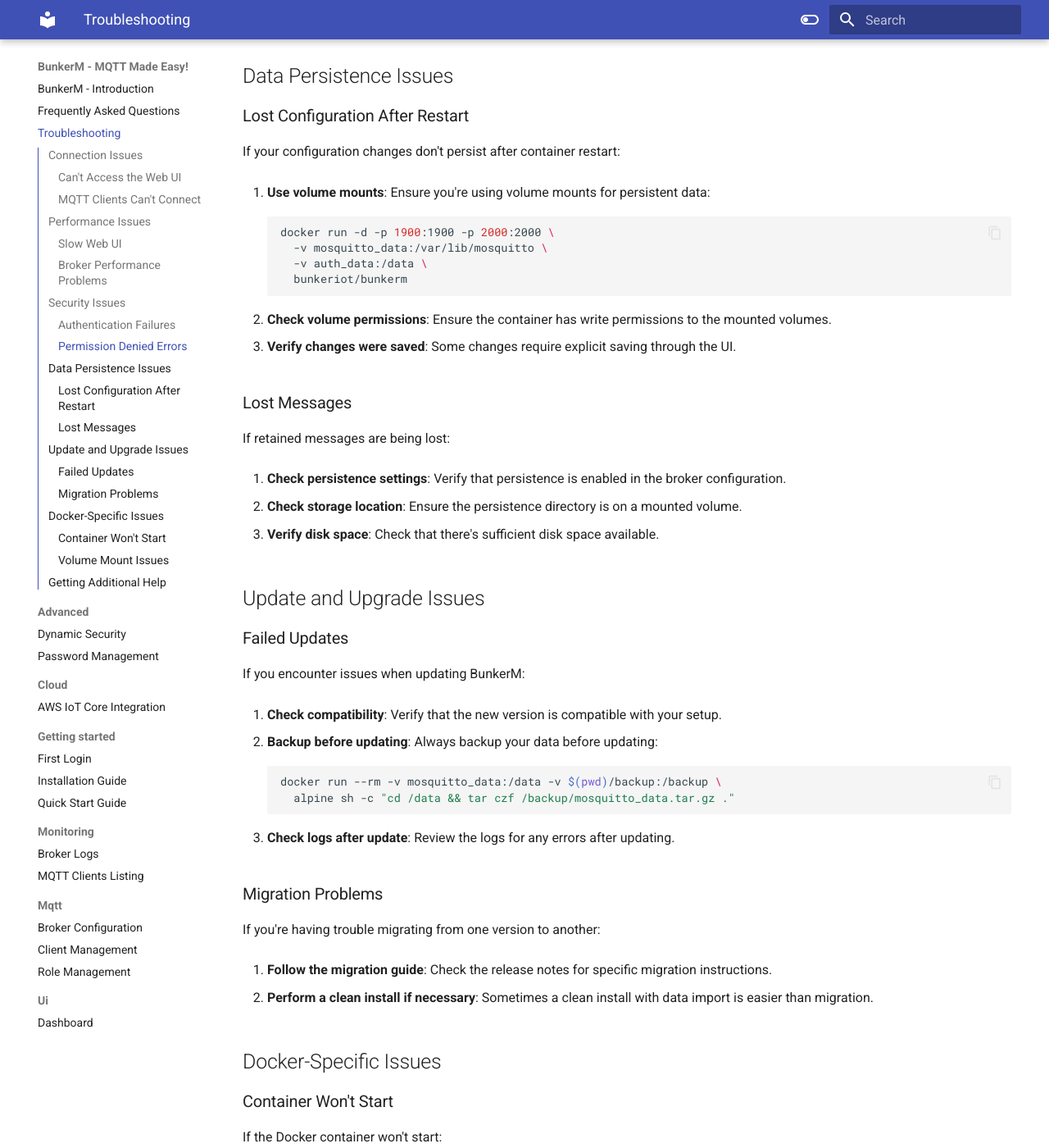
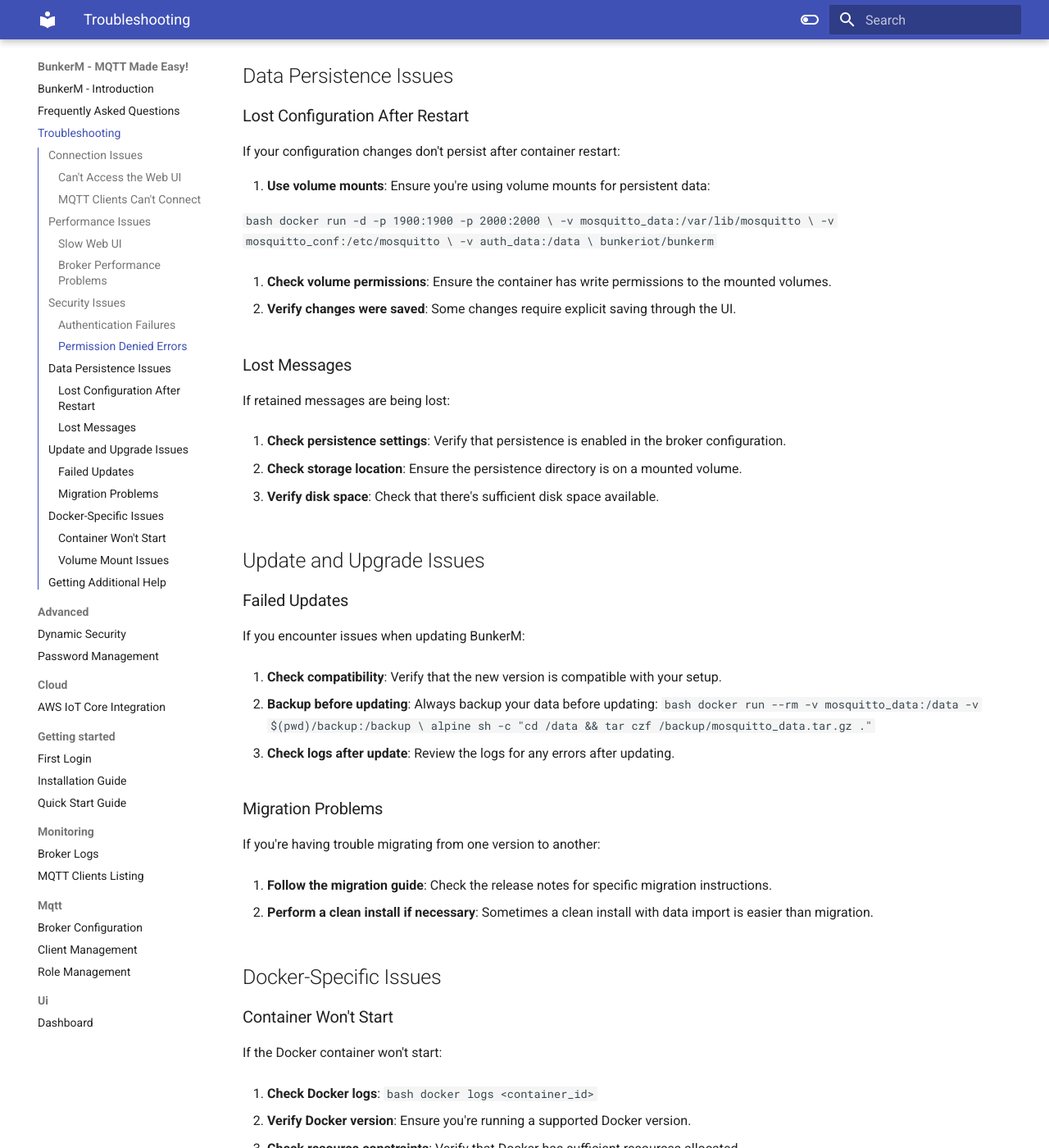
Before and after one commit to icoco/BunkerM, an MkDocs documentation site: the page built from docs/troubleshooting.md, in a window 1280 px wide and 1400 px high, scrolled down 2458 px. Shown: the whole window at 82% size. Built offline with MkDocs 1.6.1 and Material for MkDocs 9.7.7, drawn with Linux system fonts in a browser that asks for light colours; some of the changed text lies outside the part shown.

Commit message:
Persistency

````diff
--- a/docs/troubleshooting.md
+++ b/docs/troubleshooting.md
@@ -131,12 +131,16 @@
 
 1. **Use volume mounts**:
    Ensure you're using volume mounts for persistent data:
+
    ```bash
-   docker run -d -p 1900:1900 -p 2000:2000 \
-     -v mosquitto_data:/var/lib/mosquitto \
-     -v auth_data:/data \
-     bunkeriot/bunkerm
-   ```
+docker run -d -p 1900:1900 -p 2000:2000 \
+  -v mosquitto_data:/var/lib/mosquitto \
+  -v mosquitto_conf:/etc/mosquitto \
+  -v auth_data:/data \
+  bunkeriot/bunkerm
+```
+
+
 
 2. **Check volume permissions**:
    Ensure the container has write permissions to the mounted volumes.
````
Also changed, not shown: README.md (+1 -0 lines), docs/faq.md (+1 -0 lines), docs/getting-started/installation.md (+1 -0 lines), docs/index.md (+3 -1 lines).
